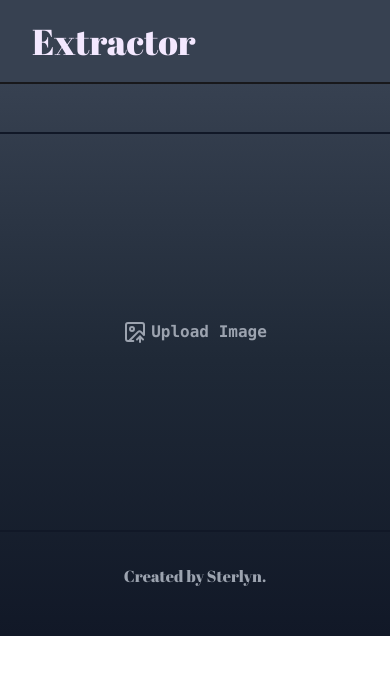
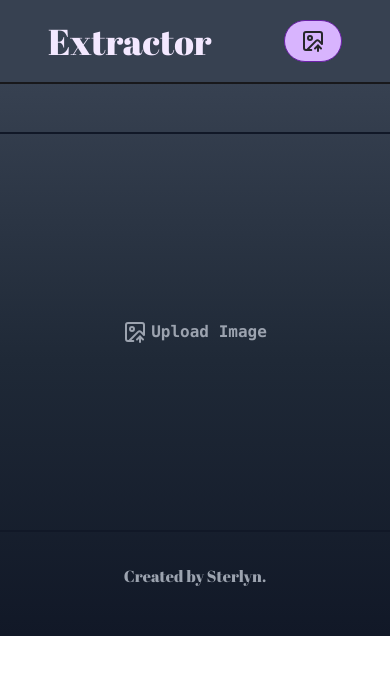
Before and after one commit to sterlyn-t/colour-extractor, a Next.js app: page / in a window 390 px wide. Shown: the top 674 px of the page. Built offline with nearby package versions, Linux system fonts and the light colour scheme.

Commit message:
Chore: responsive pt 3

```diff
--- a/app/page.tsx
+++ b/app/page.tsx
@@ -33,19 +33,19 @@ export default function Home() {
   };
   return (
     <div className="flex flex-col">
-      <header className="px-8 py-4 w-full min-h-[10vh] bg-gray-700 justify-between flex sticky top-0 border-b-2 border-zinc-900 items-center z-20">
+      <header className="px-12 sm:px-8 py-4 w-full min-h-[10vh] bg-gray-700 justify-between flex sticky top-0 border-b-2 border-zinc-900 items-center z-20">
         <h1
           className={"text-4xl font-medium text-purple-100 " + abril.className}
         >
           Extractor
         </h1>
-        <div className="hidden sm:block justify-center align-center py-2 px-4 rounded-full hover:cursor-pointer border border-purple-800 bg-purple-300 hover:bg-purple-400 hover:border-purple-900 gap-1">
+        <div className="justify-center align-center py-2 px-4 rounded-full hover:cursor-pointer border border-purple-800 bg-purple-300 hover:bg-purple-400 hover:border-purple-900 gap-1">
           <label
             className="font-semibold font-mono hover:cursor-pointer flex gap-1 text-zinc-800 hover:text-zinc-900"
             htmlFor="file"
           >
             <ImageUp />
-            Upload Image
+            <span className="hidden sm:block">Upload Image</span>
           </label>
           <input type="file" id="file" hidden onChange={uploadImage} />
         </div>
--- a/components/DisplayImage.tsx
+++ b/components/DisplayImage.tsx
@@ -15,7 +15,6 @@ const DisplayImage = ({
 }: DisplayImageProps) => {
   return (
     <div className="flex flex-col justify-center items-center">
-      {/* Image container with fixed size */}
       <div className="relative h-[25rem] w-[48rem] border-2 border-gray-900 rounded-xl overflow-hidden flex items-center justify-center transition-all duration-200 ease-in-out">
         {uploadedImage ? (
           <img
@@ -34,8 +33,6 @@ const DisplayImage = ({
           </label>
         )}
       </div>
-
-      {/* Color palette section */}
       {colorPalette && (
         <div className="mt-4">
           <ColourPalette palette={colorPalette} />
```
